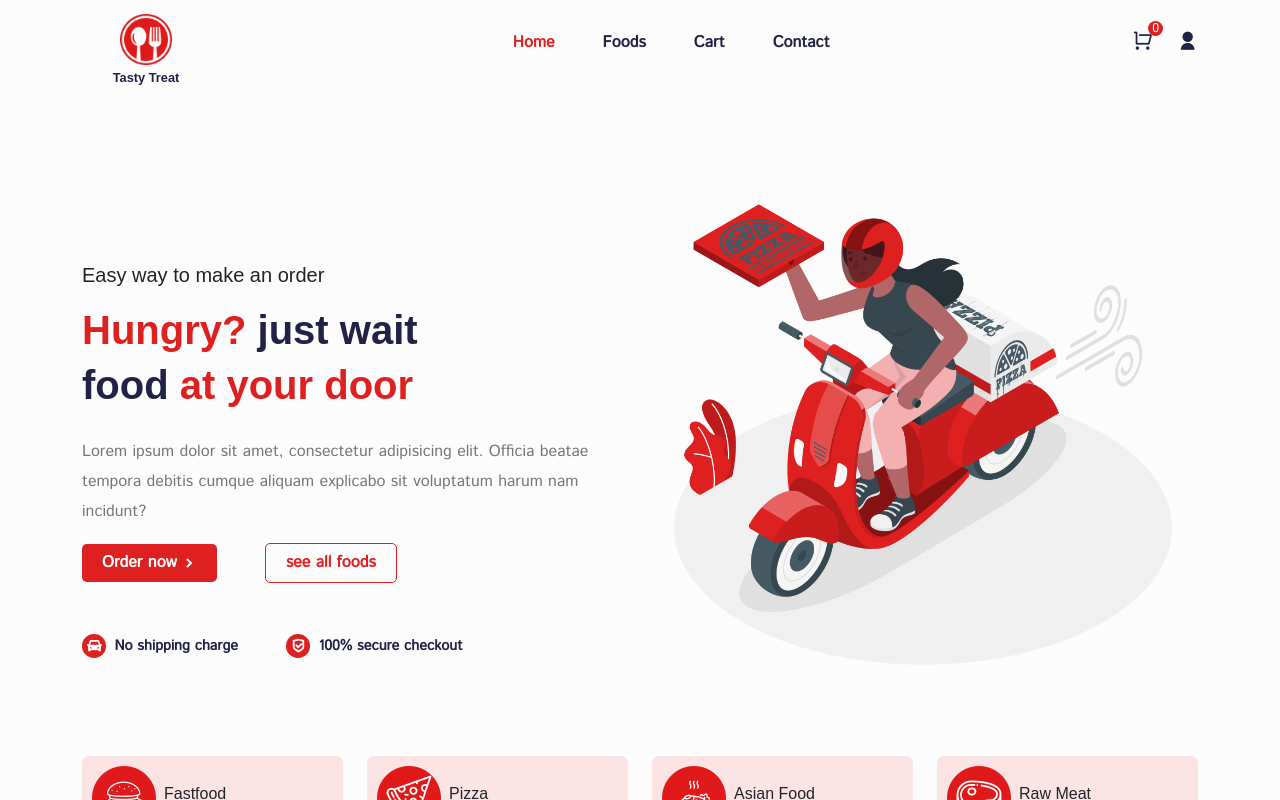
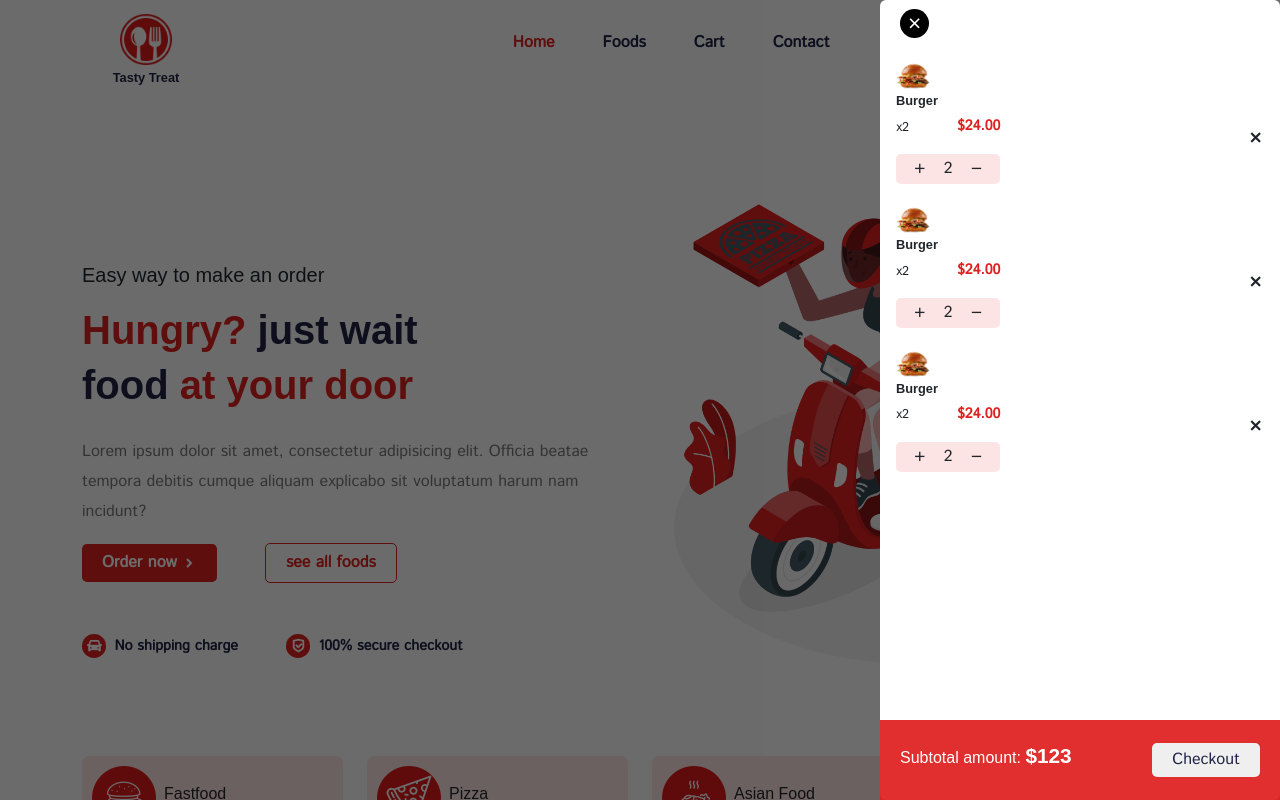
Before and after one commit to sinakoushkii/food-delivery-website, a React app: page /home in a window 1280 px wide. Shown: the top 800 px of the page. Built offline with nearby package versions, Linux system fonts and the light colour scheme; the HTML template or start-up script is replaced by a standard one; a web font is replaced by a local one.

Commit message:
feat: shopping cart ui is created

```diff
--- a/src/components/Layout/Layout.jsx
+++ b/src/components/Layout/Layout.jsx
@@ -2,11 +2,13 @@
 import Routes from '../../routes/Routers'
 import Header from '../Header/Header'
 import Footer from '../Footer/Footer'
+import Carts from '../Ui/cart/Carts'
 
 export default function Layout() {
   return (
     <div>
         <Header />
+        <Carts />
         <div>
             <Routes />
         </div>
--- /dev/null
+++ b/src/components/Ui/cart/CartItem.jsx
@@ -0,0 +1,30 @@
+import React from 'react'
+import { ListGroupItem } from 'reactstrap'
+import productImg from '../../../assets/images/product_01.1.jpg'
+import '../../../styles/cart-item.css'
+
+const CartItem = () => {
+    return (
+        <ListGroupItem className='border-0 cart__item'>
+            <div className='cart__item-info d-felx gap-2'>
+                <img src={productImg} alt="productImg" />
+                <div className='cart__product-info w-100 d-flex align-items-center
+                    justify-content-between gap-4'>
+                    <div>
+                        <h6 className='cart__product-title'>Burger</h6>
+                        <p className='d-flex align-items-center gap-5
+                        cart__product-price'>x2 <span>$24.00</span></p>
+                        <div className='increase__decrease-btn d-flex align-items-center justify-content-center gap-3'>
+                            <span className='increase__btn'><i className="ri-add-fill"></i></span>
+                            <span>2</span>
+                            <span className='decrease__btn'><i className="ri-subtract-line"></i></span>
+                        </div>
+                    </div>
+                    <span className='delete__btn'><i className="ri-close-line"></i></span>
+                </div>
+            </div>
+        </ListGroupItem>
+    )
+}
+
+export default CartItem
--- /dev/null
+++ b/src/components/Ui/cart/Carts.jsx
@@ -0,0 +1,30 @@
+import React from 'react'
+import { ListGroup } from 'reactstrap'
+import CartItem from './CartItem'
+import { Link } from 'react-router-dom'
+import '../../../styles/shopping-cart.css'
+
+const Carts = () => {
+  return (
+    <div className='cart__container'>
+        <ListGroup className='cart'>
+            <div className='cart__close'>
+                <span><i className="ri-close-line"></i></span>
+            </div>
+            <div className='cart__item-list'>
+                <CartItem />
+                <CartItem />
+                <CartItem />
+            </div>
+            <div className='cart__bottom d-flex align-items-center justify-content-between'>
+                <h6>Subtotal amount: <span>$123</span></h6>
+                <button>
+                    <Link to='/checkout'>Checkout</Link>
+                </button>
+            </div>
+        </ListGroup>
+    </div>
+  )
+}
+
+export default Carts
--- /dev/null
+++ b/src/styles/cart-item.css
@@ -0,0 +1,37 @@
+.cart__item{
+    padding-bottom: 10px;
+    border-bottom: 1px solid #fde4e4;
+}
+.cart__item-info img {
+    width: 35px;
+    height: 35px;
+    object-fit: cover;
+}
+
+.cart__product-title {
+    font-size: 0.8rem;
+    font-weight: 600;
+}
+
+.cart__product-price {
+    font-size: 0.8rem;
+}
+
+.cart__product-price span {
+    font-size: 0.9rem;
+    font-weight: 600;
+    color: #df2020;
+}
+.increase__decrease-btn{
+    background-color: #fde4e4;
+    padding: 2px 5px;
+    border-radius: 5px;
+}
+.increase__btn,
+.decrease__btn{
+    cursor: pointer;
+}
+.delete__btn{
+    font-size: 1.1rem;
+    font-weight: 600;
+}
--- a/src/styles/header.css
+++ b/src/styles/header.css
@@ -79,7 +79,7 @@
     right: 0;
     box-shadow: 5px 5px 15px -5px #fde4e4;
     background-color: #fff;
-    z-index: 999999;
+    z-index: 99999;
 }
 
 @media only screen and (max-width:992px) {
--- /dev/null
+++ b/src/styles/shopping-cart.css
@@ -0,0 +1,60 @@
+.cart__container {
+    position: fixed;
+    top: 0;
+    left: 0;
+    width: 100%;
+    height: 100%;
+    background-color: rgba(0, 0, 0, 0.574);
+    z-index: 99999;
+}
+
+.cart {
+    position: absolute;
+    top: 0;
+    right: 0;
+    width: 400px;
+    height: 100%;
+    background-color: #fff;
+    z-index: 999999;
+}
+
+.cart__close {
+    width: 100%;
+    height: 50px;
+    padding: 10px 20px;
+}
+.cart__close span i{
+    font-size: 1.2rem;
+    background-color: #000;
+    padding: 5px;
+    border-radius: 50%;
+    color: #fff;
+}
+.cart__item-list {
+    height: calc(100vh - 130px);
+    overflow-y: scroll;
+}
+.cart__bottom{
+    position: absolute;
+    bottom: 0;
+    left: 0;
+    padding: 10px 20px;
+    width: 100%;
+    height: 80px;
+    background-color: #df2020ee;
+}
+.cart__bottom h6{
+    font-size: 1rem;
+    color: #fff;
+}
+.cart__bottom h6 span{
+    font-size: 1.3rem;
+    font-weight: 600;
+}
+.cart__bottom button{
+    outline: none;
+    border: none;
+    border-radius: 5px;
+    padding: 5px 20px;
+    color: #212245;
+}
```
